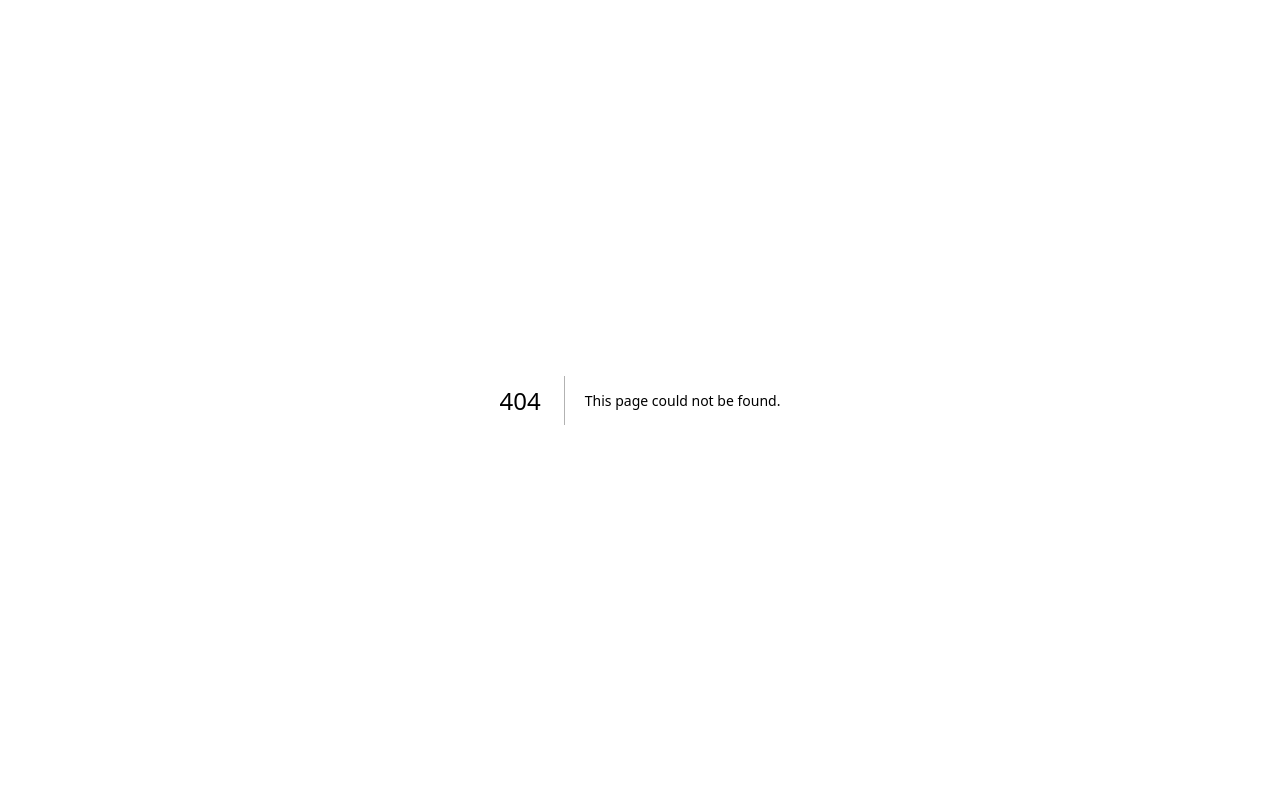
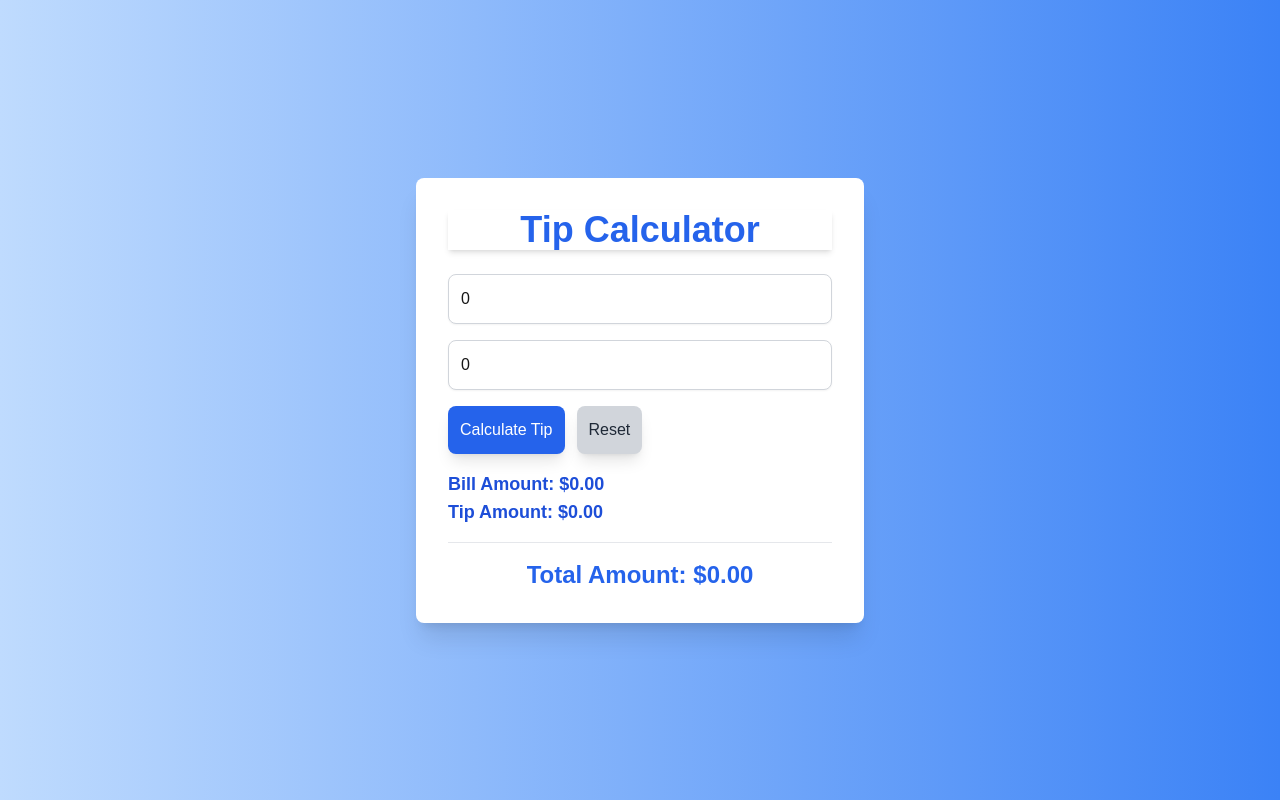
Before and after one commit to Muhammad-Talha103/Project-Of-30-Days, a Next.js app: page /Day-09 in a window 1280 px wide. Before the commit this address had no page. Built offline with nearby package versions, Linux system fonts and the light colour scheme.

Commit message:
first commit

```diff
--- a/app/Component/Mainpage/mainpage.tsx
+++ b/app/Component/Mainpage/mainpage.tsx
@@ -18,7 +18,7 @@ export default function MainPage() {
       <div className="grid grid-cols-1 sm:grid-cols-1 md:grid-cols-2 lg:grid-cols-3 gap-6">
         {Array.from({ length: 30 }).map((_, index) => {
           const dayNumber = index + 1;
-          const isComingSoon = dayNumber >= 9;
+          const isComingSoon = dayNumber > 10;
 
           return (
             <Link
--- a/app/Day-05/component/calculator.tsx
+++ b/app/Day-05/component/calculator.tsx
@@ -191,7 +191,7 @@ const Calculator = () => {
             </button>
           </div>
       <Link href="/">
-      <button className="bg-blue-500 text-white w-full mt-4 px-1 py-1 rounded-md transition-transform transform hover:bg-blue-600 sm:px-1 sm:py-1 md:px-1 md:py-1 lg:px-2 lg:py-2 text-sm sm:text-base md:text-lg lg:text-xl">
+      <button className="bg-bluen-500 text-white w-full mt-4 px-1 py-1 rounded-md transition-transform transform hover:bg-blue-600 sm:px-1 sm:py-1 md:px-1 md:py-1 lg:px-2 lg:py-2 text-sm sm:text-base md:text-lg lg:text-xl">
         Go to Homepage
       </button>
       </Link>
--- /dev/null
+++ b/app/Day-09/component/tipcalculator.tsx
@@ -0,0 +1,99 @@
+"use client";
+import { useState } from "react";
+
+export default function TipCalculator() {
+  // State management for bill, tip percentage, total tip, and total amount
+  const [bill, setBill] = useState(0);
+  const [tipPercentage, setTipPercentage] = useState(0);
+  const [totalTip, setTotalTip] = useState(0);
+  const [totalAmount, setTotalAmount] = useState(0);
+
+  // Handle input change for tip percentage
+  const handleTipPercentage = (e: any) => {
+    setTipPercentage(parseFloat(e.target.value));
+  };
+
+  // Reset all fields to initial state
+  const resetHandler = () => {
+    setBill(0);
+    setTipPercentage(0);
+    setTotalTip(0);
+    setTotalAmount(0);
+  };
+
+  // Handle input change for bill amount
+  const handleBillAmount = (e: React.ChangeEvent<HTMLInputElement>) => {
+    setBill(parseFloat(e.target.value));
+  };
+
+
+  // Calculate the tip and total amount
+  const calculateTip = () => {
+    const calculatedTip = (bill * tipPercentage) / 100;
+    setTotalTip(calculatedTip);
+    setTotalAmount(bill + calculatedTip);
+  };
+
+  return (
+    <div className="flex items-center justify-center min-h-screen bg-gradient-to-r from-blue-200 to-blue-500">
+    <div className="bg-white p-8 rounded-lg shadow-xl w-full max-w-md transform transition-all hover:scale-105 duration-300">
+      {/* App Title */}
+      <h1 className="text-4xl font-extrabold text-center mb-6 text-blue-600 shadow-md">
+        Tip Calculator
+      </h1>
+
+      {/* Bill Amount Input */}
+      <div className="mb-4">
+        <input
+          onChange={handleBillAmount}
+          value={bill}
+          type="number"
+          placeholder="Enter bill amount"
+          className="border border-gray-300 rounded-lg p-3 w-full focus:outline-none focus:ring-2 focus:ring-blue-500 transition-shadow duration-200 shadow-sm hover:shadow-md"
+        />
+      </div>
+
+      {/* Tip Percentage Input */}
+      <div className="mb-4">
+        <input
+          type="number"
+          placeholder="Enter tip percentage"
+          onChange={handleTipPercentage}
+          value={tipPercentage}
+          className="border border-gray-300 rounded-lg p-3 w-full focus:outline-none focus:ring-2 focus:ring-blue-500 transition-shadow duration-200 shadow-sm hover:shadow-md"
+        />
+      </div>
+
+      {/* Buttons for Calculate and Reset */}
+      <div className="flex flex-col md:flex-row gap-3 mb-4">
+        <button
+          onClick={calculateTip}
+          className="bg-blue-600 text-white p-3 rounded-lg hover:bg-blue-700 transition duration-200 shadow-lg hover:shadow-xl transform hover:scale-105"
+        >
+          Calculate Tip
+        </button>
+        <button
+          onClick={resetHandler}
+          className="bg-gray-300 text-gray-800 p-3 rounded-lg hover:bg-gray-400 transition duration-200 shadow-lg hover:shadow-xl transform hover:scale-105"
+        >
+          Reset
+        </button>
+      </div>
+
+      {/* Displaying Results */}
+      <div className="mb-4">
+        <p className="text-lg font-semibold text-blue-700">Bill Amount: ${bill.toFixed(2)}</p>
+        <p className="text-lg font-semibold text-blue-700">Tip Amount: ${totalTip.toFixed(2)}</p>
+      </div>
+
+      {/* Total Amount */}
+      <hr className="my-4" />
+      <div>
+        <h1 className="text-2xl font-bold text-blue-600 text-center">
+          Total Amount: ${totalAmount.toFixed(2)}
+        </h1>
+      </div>
+    </div>
+  </div>
+  );
+}
--- /dev/null
+++ b/app/Day-09/page.tsx
@@ -0,0 +1,10 @@
+import React from 'react'
+import TipCalculator from './component/tipcalculator'
+
+export default function page() {
+  return (
+    <div>
+        <TipCalculator/>
+    </div>
+  )
+}
```
